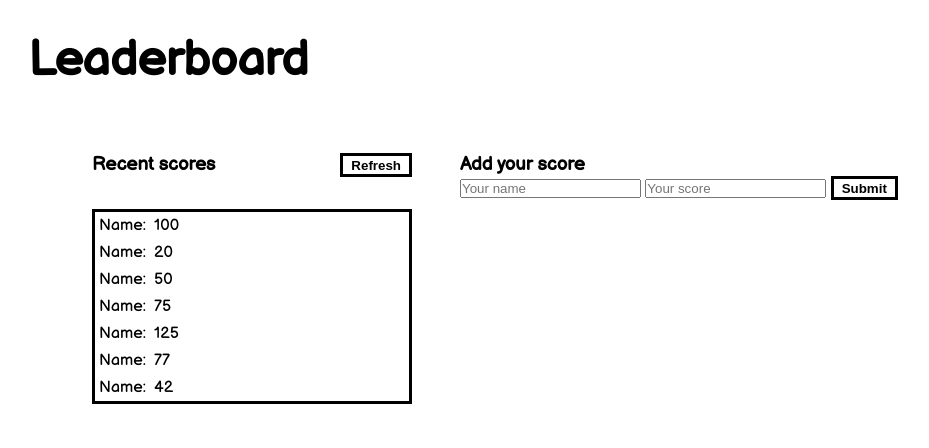
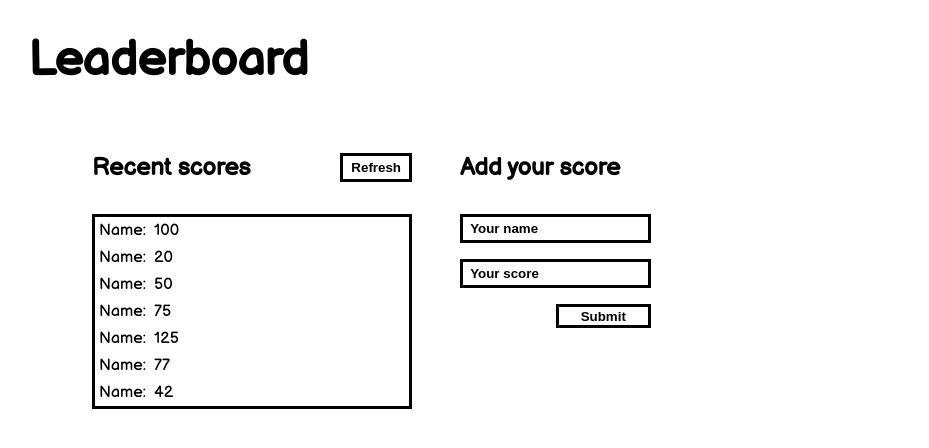
Before and after one commit to muneebulrehman/Leaderboard, a website built with webpack: page src/index.html in a window 1280 px wide. Shown: the whole page, without its empty margins (4-933 px from the left). Built offline with nearby package versions, Linux system fonts and the light colour scheme.

Commit message:
finished styling

```diff
--- a/src/index.css
+++ b/src/index.css
@@ -50,3 +50,23 @@ ul li {
 	font-weight: bold;
 	border: 3px solid black;
 }
+form {
+	margin-top: 2rem;
+	display: flex;
+	flex-direction: column;
+	gap: 1rem;
+}
+input {
+	border: 3px solid black;
+	padding: 0.25rem;
+}
+input::placeholder {
+	padding: 0.2rem;
+	color: black;
+	font-weight: bold;
+}
+
+.submit {
+	width: 50%;
+	align-self: flex-end;
+}
--- a/src/index.html
+++ b/src/index.html
@@ -12,7 +12,7 @@
 			<div class="content">
 				<article class="score">
 					<div class="score-header">
-						<h3>Recent scores</h3>
+						<h2>Recent scores</h2>
 						<button class="btn refresh">Refresh</button>
 					</div>
 					<ul class="score-board">
@@ -26,7 +26,7 @@
 					</ul>
 				</article>
 				<article class="form-section">
-					<h3>Add your score</h3>
+					<h2>Add your score</h2>
 					<form action="">
 						<input type="text" placeholder="Your name" />
 						<input type="text" placeholder="Your score" />
```
